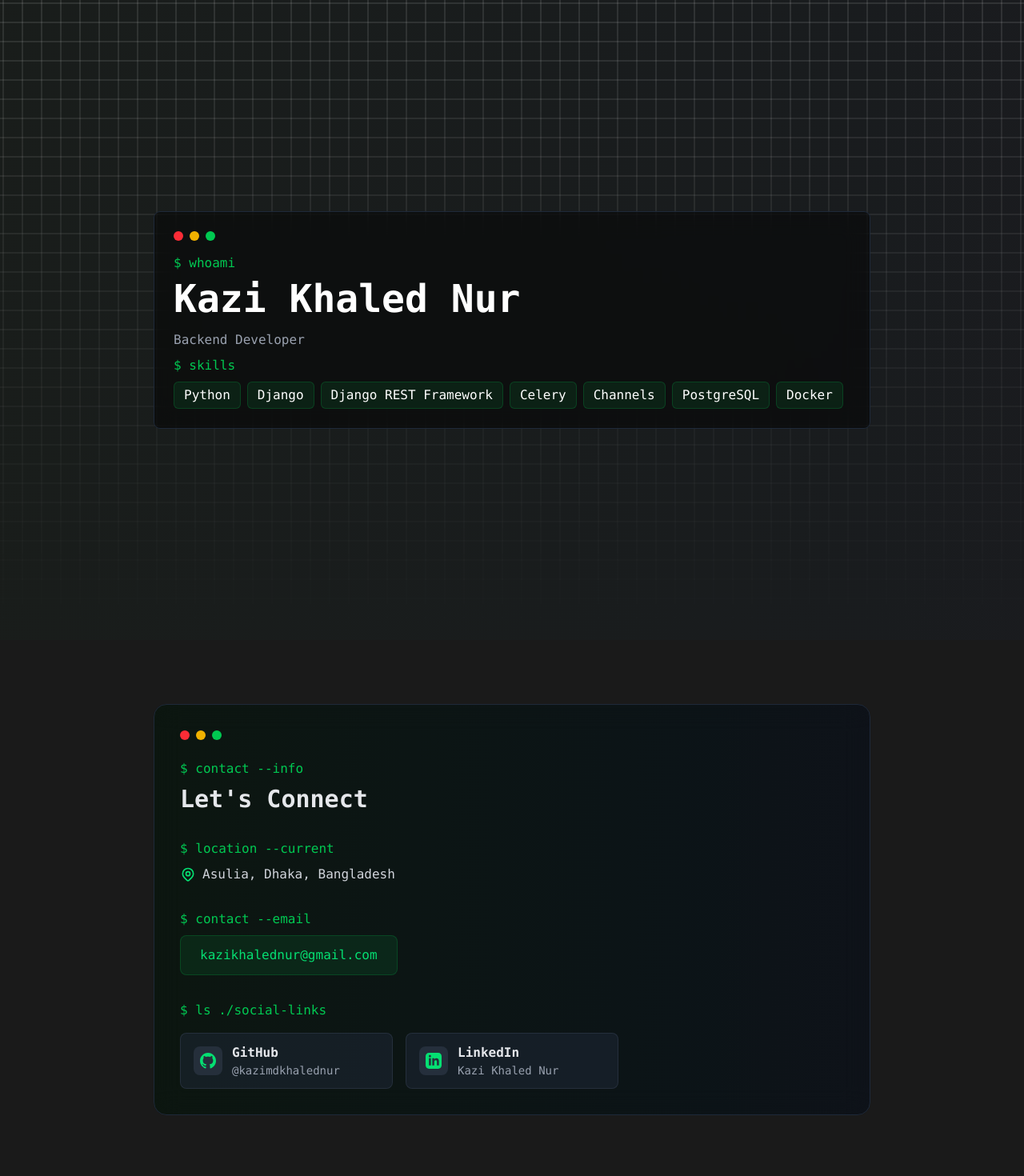
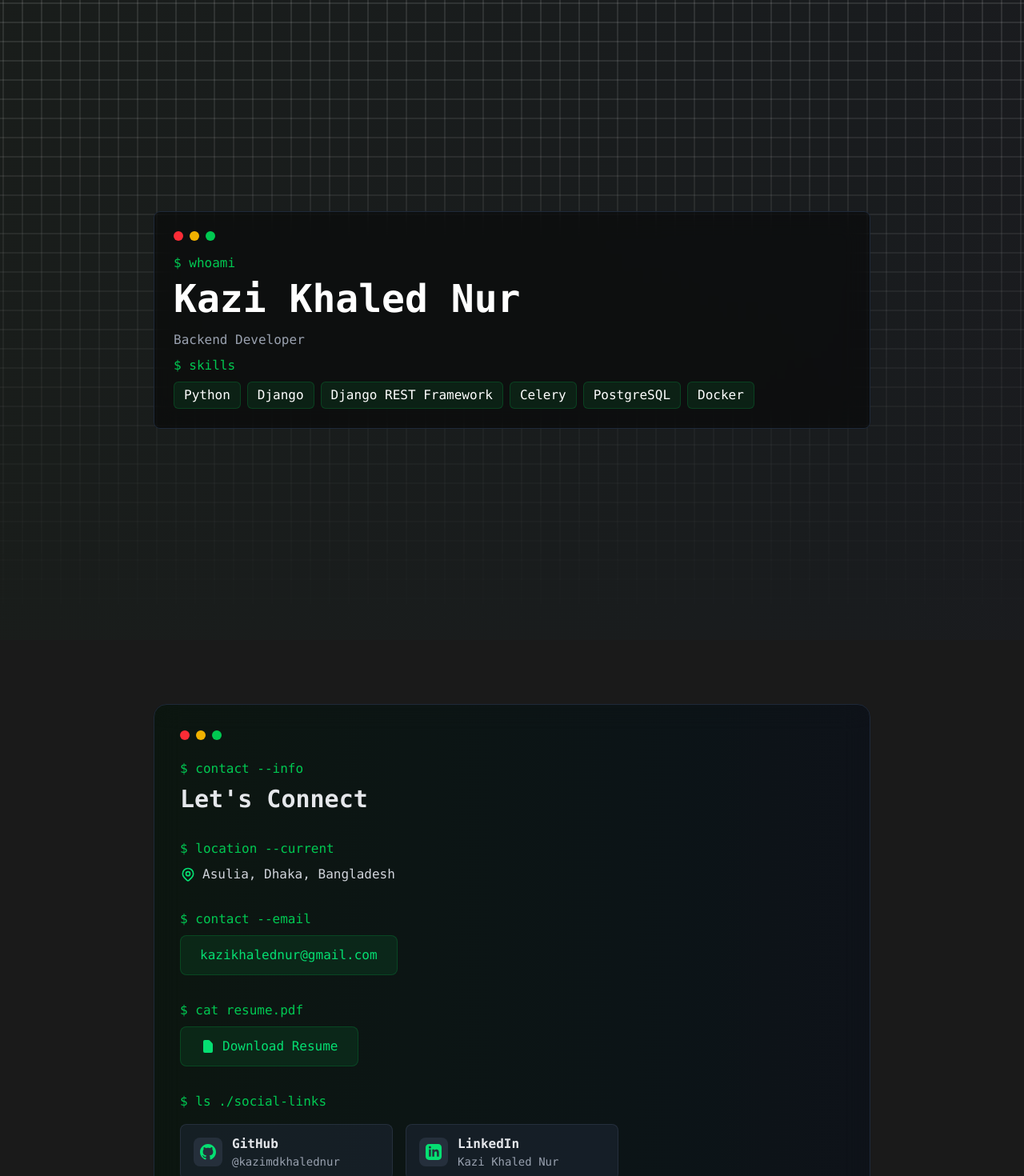
Before and after one commit to kazimdkhalednur/portfolio, a Next.js app: page / in a window 1280 px wide. Shown: the top 1470 px of the page at 80% size. Built offline with nearby package versions, Linux system fonts and the light colour scheme.

Commit message:
add resume

```diff
--- a/app/components/ContactSection.tsx
+++ b/app/components/ContactSection.tsx
@@ -43,9 +43,9 @@ export default function ContactSection() {
 							>
 								kazikhalednur@gmail.com
 							</motion.a>
-							{/* <p className="text-green-500 mt-8 mb-2">$ cat resume.pdf</p>
+							<p className="text-green-500 mt-8 mb-2">$ cat resume.pdf</p>
 							<motion.a
-								href="/path-to-resume.pdf"
+								href="/Resume of Kazi Khaled Nur.pdf"
 								target="_blank"
 								rel="noopener noreferrer"
 								whileHover={{ scale: 1.02 }}
@@ -55,7 +55,7 @@ export default function ContactSection() {
 									<path d="M4 4a2 2 0 012-2h4.586A2 2 0 0112 2.586L15.414 6A2 2 0 0116 7.414V16a2 2 0 01-2 2H6a2 2 0 01-2-2V4z" />
 								</svg>
 								<span>Download Resume</span>
-							</motion.a> */}
+							</motion.a>
 							<p className="text-green-500 mt-8 mb-4">$ ls ./social-links</p>
 							<div className="grid grid-cols-1 sm:grid-cols-2 lg:grid-cols-3 gap-4">
 								<motion.a
--- a/app/components/HeroSection.tsx
+++ b/app/components/HeroSection.tsx
@@ -32,7 +32,7 @@ export default function HeroSection() {
 							<span className="px-3 py-1 bg-green-500/10 rounded-md border border-green-500/20">Django</span>
 							<span className="px-3 py-1 bg-green-500/10 rounded-md border border-green-500/20">Django REST Framework</span>
 							<span className="px-3 py-1 bg-green-500/10 rounded-md border border-green-500/20">Celery</span>
-							<span className="px-3 py-1 bg-green-500/10 rounded-md border border-green-500/20">Channels</span>
+							{/* <span className="px-3 py-1 bg-green-500/10 rounded-md border border-green-500/20">Channels</span> */}
 							<span className="px-3 py-1 bg-green-500/10 rounded-md border border-green-500/20">PostgreSQL</span>
 							<span className="px-3 py-1 bg-green-500/10 rounded-md border border-green-500/20">Docker</span>
 							{/* <span className="px-3 py-1 bg-green-500/10 rounded-md border border-green-500/20">Terraform</span>
```
Also changed, not shown: 1 other file (tests, documents, lock files or other folders).
